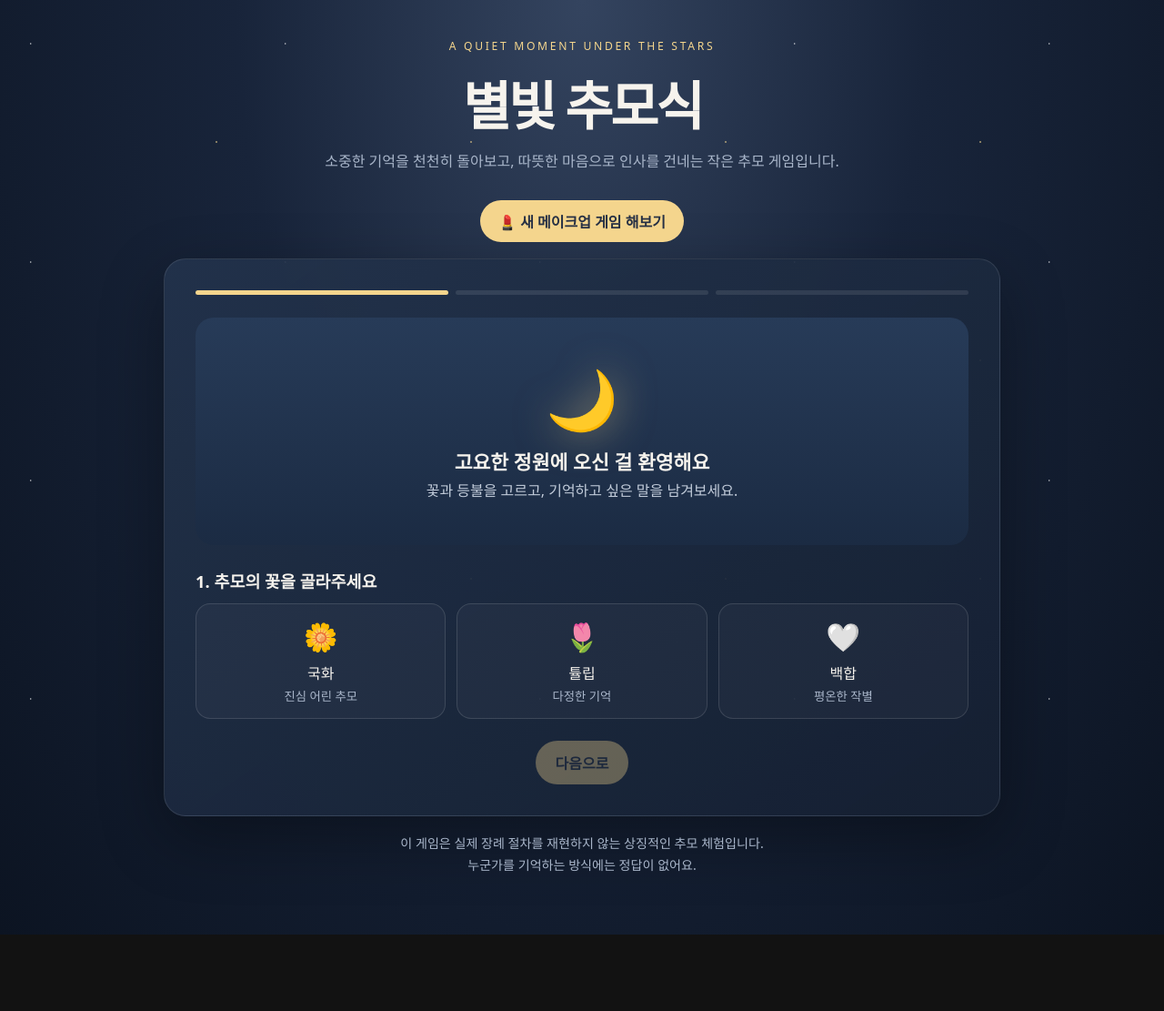
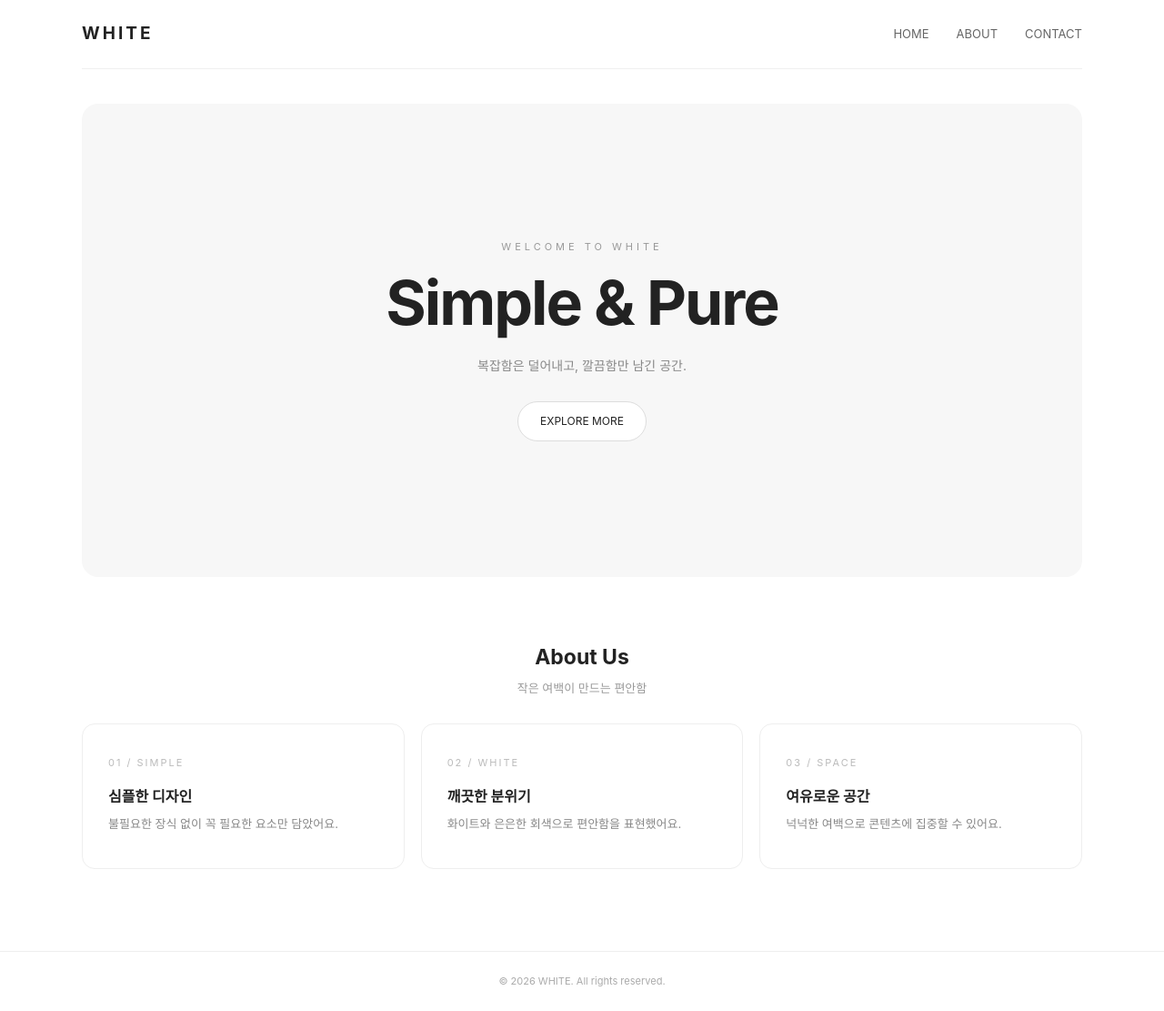
Before and after one commit to 26jj33m006-blip/26jj33m006-blip.github.io, a plain HTML site: page index.html in a window 1280 px wide. Shown: the whole page at 91% size. Before the commit the page ends 1027 px from the top, so only its background shows below. Drawn offline with Linux system fonts and the light colour scheme.

Commit message:
Replace homepage with minimal white design

```diff
--- a/index.html
+++ b/index.html
@@ -1,89 +1,119 @@
-<!doctype html>
+<!DOCTYPE html>
 <html lang="ko">
 <head>
-<meta charset="utf-8">
-<meta name="viewport" content="width=device-width, initial-scale=1">
-<meta name="theme-color" content="#111827">
-<title>별빛 추모식 — 작은 기억을 보내는 시간</title>
-<style>
-:root{color-scheme:dark;--bg:#101827;--panel:#1b2940;--gold:#f4d58d;--muted:#a9b6ca;--mint:#b9e2d0}
-*{box-sizing:border-box}body{margin:0;min-height:100vh;font-family:system-ui,-apple-system,"Noto Sans KR",sans-serif;color:#f6f3ed;background:radial-gradient(ellipse at 50% 0%,#34445f 0,#18243a 42%,#0c1422 100%);overflow-x:hidden}
-body:before{content:"";position:fixed;inset:0;pointer-events:none;opacity:.5;background-image:radial-gradient(2px 2px at 12% 20%,#fff 45%,transparent 55%),radial-gradient(1px 1px at 70% 15%,#fff 45%,transparent 55%),radial-gradient(2px 2px at 85% 65%,#f4d58d 45%,transparent 55%),radial-gradient(1px 1px at 30% 75%,#fff 45%,transparent 55%);background-size:280px 240px}
-main{width:min(920px,92vw);margin:0 auto;padding:42px 0 64px;position:relative}.eyebrow{text-align:center;color:var(--gold);letter-spacing:.22em;font-size:.76rem}.hero{text-align:center;margin:12px auto 28px}.hero h1{font-size:clamp(2rem,6vw,3.6rem);margin:8px 0;font-weight:650;letter-spacing:-.05em}.hero p{color:var(--muted);line-height:1.8;margin:0 auto;max-width:580px}
-.panel{background:linear-gradient(145deg,rgba(35,51,76,.92),rgba(21,32,50,.94));border:1px solid rgba(255,255,255,.1);border-radius:24px;padding:clamp(18px,4vw,34px);box-shadow:0 24px 70px #0005}
-.progress{display:flex;gap:8px;margin-bottom:25px}.step{height:5px;flex:1;border-radius:9px;background:#ffffff18}.step.active{background:var(--gold)}
-.scene{min-height:250px;border-radius:20px;background:linear-gradient(180deg,#273b58,#1b2b43);display:grid;place-items:center;text-align:center;padding:25px;position:relative;overflow:hidden}.moon{font-size:4rem;filter:drop-shadow(0 0 22px #f4d58d88)}.scene h2{margin:10px 0 4px;font-size:1.35rem}.scene p{color:#c2ccda;margin:0;line-height:1.7}
-.section-title{font-size:1.15rem;margin:26px 0 12px}.choices{display:grid;grid-template-columns:repeat(3,1fr);gap:12px}.choice{border:1px solid #ffffff20;background:#ffffff08;color:#f6f3ed;border-radius:16px;padding:15px 10px;cursor:pointer;transition:.2s;font:inherit}.choice:hover,.choice.selected{border-color:var(--gold);background:#f4d58d16;transform:translateY(-2px)}.choice .emoji{font-size:1.9rem;display:block;margin-bottom:7px}.choice small{display:block;color:var(--muted);margin-top:4px}
-textarea,input{width:100%;border:1px solid #ffffff25;background:#101b2c;color:#fff;border-radius:13px;padding:13px 14px;font:inherit;outline:none}textarea:focus,input:focus{border-color:var(--gold)}textarea{resize:vertical;min-height:82px}
-.actions{display:flex;gap:10px;justify-content:center;flex-wrap:wrap;margin-top:24px}.btn{border:0;border-radius:999px;padding:12px 22px;font:inherit;font-weight:650;cursor:pointer;background:var(--gold);color:#263044}.btn.secondary{background:#ffffff12;color:#f6f3ed;border:1px solid #ffffff25}.btn:disabled{opacity:.35;cursor:not-allowed}
-.note{font-size:.88rem;color:var(--muted);line-height:1.7;text-align:center;margin:18px 0 0}.hidden{display:none!important}.result{padding:24px;text-align:center}.result .lantern{font-size:5rem;animation:float 3s ease-in-out infinite;filter:drop-shadow(0 0 25px #f4d58d88)}.result h2{font-size:1.8rem;color:var(--gold)}.result p{line-height:1.9;color:#d2d9e4;white-space:pre-line}
-@keyframes float{50%{transform:translateY(-12px)}}@media(max-width:600px){main{padding-top:28px}.choices{grid-template-columns:1fr}.choice{display:flex;align-items:center;text-align:left;gap:12px}.choice .emoji{margin:0}.scene{min-height:210px}}
-</style>
+  <meta charset="UTF-8">
+  <meta name="viewport" content="width=device-width, initial-scale=1.0">
+  <meta name="theme-color" content="#ffffff">
+  <title>WHITE — Simple & Pure</title>
+  <style>
+    * { box-sizing: border-box; }
+    html { scroll-behavior: smooth; }
+    body {
+      margin: 0;
+      background: #fff;
+      color: #222;
+      font-family: -apple-system, BlinkMacSystemFont, "Segoe UI", sans-serif;
+      line-height: 1.6;
+    }
+    a { color: inherit; text-decoration: none; }
+    .wrap { width: min(1100px, calc(100% - 48px)); margin: auto; }
+    header {
+      height: 76px;
+      display: flex;
+      align-items: center;
+      justify-content: space-between;
+      border-bottom: 1px solid #f0f0f0;
+    }
+    .logo { font-size: 19px; font-weight: 700; letter-spacing: 3px; }
+    nav { display: flex; gap: 30px; color: #666; font-size: 13px; }
+    nav a:hover { color: #111; }
+    .hero {
+      min-height: 520px;
+      margin: 38px 0 70px;
+      padding: 80px 24px;
+      border-radius: 18px;
+      background: #f7f7f7;
+      display: flex;
+      flex-direction: column;
+      align-items: center;
+      justify-content: center;
+      text-align: center;
+    }
+    .eyebrow { color: #999; font-size: 11px; letter-spacing: 4px; }
+    h1 { margin: 12px 0; font-size: clamp(38px, 7vw, 68px); line-height: 1.15; letter-spacing: -2px; }
+    .hero p { color: #888; font-size: 14px; margin: 8px 0 28px; }
+    .button {
+      display: inline-block;
+      padding: 11px 24px;
+      border: 1px solid #ddd;
+      border-radius: 999px;
+      background: #fff;
+      font-size: 12px;
+      transition: .2s ease;
+    }
+    .button:hover { background: #222; border-color: #222; color: #fff; }
+    .section-title { text-align: center; margin-bottom: 28px; }
+    .section-title h2 { font-size: 23px; margin: 0 0 5px; }
+    .section-title p { margin: 0; color: #999; font-size: 13px; }
+    .cards { display: grid; grid-template-columns: repeat(3, 1fr); gap: 18px; margin-bottom: 90px; }
+    .card { padding: 28px; border: 1px solid #eee; border-radius: 14px; min-height: 160px; }
+    .card .number { color: #bbb; font-size: 11px; letter-spacing: 2px; }
+    .card h3 { font-size: 16px; margin: 14px 0 6px; }
+    .card p { color: #888; font-size: 13px; margin: 0; }
+    footer { border-top: 1px solid #eee; padding: 24px 0; color: #aaa; font-size: 11px; text-align: center; }
+    @media (max-width: 640px) {
+      .wrap { width: min(100% - 32px, 1100px); }
+      header { height: 66px; }
+      nav { gap: 14px; font-size: 11px; }
+      .hero { min-height: 410px; margin-top: 22px; }
+      .cards { grid-template-columns: 1fr; gap: 12px; }
+      .card { min-height: 130px; }
+    }
+  </style>
 </head>
 <body>
-<main>
-  <div class="eyebrow">A QUIET MOMENT UNDER THE STARS</div>
-  <header class="hero"><h1>별빛 추모식</h1><p>소중한 기억을 천천히 돌아보고, 따뜻한 마음으로 인사를 건네는 작은 추모 게임입니다.</p></header>
-  <p style="text-align:center;margin:0 auto 18px"><a href="/makeup/" style="display:inline-block;padding:11px 20px;border-radius:999px;background:#f4d58d;color:#263044;text-decoration:none;font-weight:700">💄 새 메이크업 게임 해보기</a></p>
-  <section class="panel" id="game">
-    <div class="progress" aria-label="진행 단계"><span class="step active"></span><span class="step"></span><span class="step"></span></div>
-    <div class="scene" id="scene"><div><div class="moon">🌙</div><h2>고요한 정원에 오신 걸 환영해요</h2><p>꽃과 등불을 고르고, 기억하고 싶은 말을 남겨보세요.</p></div></div>
-    <div id="stage1">
-      <h3 class="section-title">1. 추모의 꽃을 골라주세요</h3>
-      <div class="choices" id="flowers">
-        <button class="choice" data-value="🌼 국화"><span class="emoji">🌼</span>국화<small>진심 어린 추모</small></button>
-        <button class="choice" data-value="🌷 튤립"><span class="emoji">🌷</span>튤립<small>다정한 기억</small></button>
-        <button class="choice" data-value="🤍 백합"><span class="emoji">🤍</span>백합<small>평온한 작별</small></button>
+  <header class="wrap">
+    <a class="logo" href="#home">WHITE</a>
+    <nav aria-label="메인 메뉴">
+      <a href="#home">HOME</a>
+      <a href="#about">ABOUT</a>
+      <a href="#contact">CONTACT</a>
+    </nav>
+  </header>
+
+  <main class="wrap">
+    <section class="hero" id="home">
+      <span class="eyebrow">WELCOME TO WHITE</span>
+      <h1>Simple &amp; Pure</h1>
+      <p>복잡함은 덜어내고, 깔끔함만 남긴 공간.</p>
+      <a class="button" href="#about">EXPLORE MORE</a>
+    </section>
+
+    <section id="about">
+      <div class="section-title">
+        <h2>About Us</h2>
+        <p>작은 여백이 만드는 편안함</p>
       </div>
-      <div class="actions"><button class="btn" id="to2" disabled>다음으로</button></div>
-    </div>
-    <div id="stage2" class="hidden">
-      <h3 class="section-title">2. 마음을 담을 등불을 골라주세요</h3>
-      <div class="choices" id="lights">
-        <button class="choice" data-value="🕯️ 작은 촛불"><span class="emoji">🕯️</span>작은 촛불<small>조용한 위로</small></button>
-        <button class="choice" data-value="🏮 따뜻한 등불"><span class="emoji">🏮</span>따뜻한 등불<small>오래도록 빛나는 기억</small></button>
-        <button class="choice" data-value="✨ 별빛"><span class="emoji">✨</span>별빛<small>하늘에 전하는 인사</small></button>
+      <div class="cards">
+        <article class="card">
+          <span class="number">01 / SIMPLE</span>
+          <h3>심플한 디자인</h3>
+          <p>불필요한 장식 없이 꼭 필요한 요소만 담았어요.</p>
+        </article>
+        <article class="card">
+          <span class="number">02 / WHITE</span>
+          <h3>깨끗한 분위기</h3>
+          <p>화이트와 은은한 회색으로 편안함을 표현했어요.</p>
+        </article>
+        <article class="card">
+          <span class="number">03 / SPACE</span>
+          <h3>여유로운 공간</h3>
+          <p>넉넉한 여백으로 콘텐츠에 집중할 수 있어요.</p>
+        </article>
       </div>
-      <div class="actions"><button class="btn secondary" id="back1">이전</button><button class="btn" id="to3" disabled>다음으로</button></div>
-    </div>
-    <div id="stage3" class="hidden">
-      <h3 class="section-title">3. 전하고 싶은 말을 남겨주세요</h3>
-      <p class="note" style="text-align:left;margin:0 0 10px">이름이나 짧은 추모 문구를 적어도 좋아요. 비워두어도 진행할 수 있어요.</p>
-      <input id="memoryName" maxlength="24" placeholder="기억하고 싶은 이름 (선택)">
-      <textarea id="message" maxlength="180" placeholder="고마웠어요. 함께한 시간을 소중히 기억할게요."></textarea>
-      <div class="actions"><button class="btn secondary" id="back2">이전</button><button class="btn" id="finish">등불 보내기</button></div>
-    </div>
-    <div id="ending" class="hidden result">
-      <div class="lantern" id="endEmoji">🏮</div><h2>별빛 아래, 마음을 전했어요</h2>
-      <p id="endText"></p>
-      <button class="btn" id="restart">처음부터 다시 하기</button>
-    </div>
-  </section>
-  <p class="note">이 게임은 실제 장례 절차를 재현하지 않는 상징적인 추모 체험입니다.<br>누군가를 기억하는 방식에는 정답이 없어요.</p>
-</main>
-<script>
-const state={flower:"",light:""};
-const stages=["stage1","stage2","stage3"];
-const bars=[...document.querySelectorAll(".step")];
-function selectGroup(id,key,next){document.querySelectorAll("#"+id+" .choice").forEach(btn=>btn.addEventListener("click",()=>{document.querySelectorAll("#"+id+" .choice").forEach(x=>x.classList.remove("selected"));btn.classList.add("selected");state[key]=btn.dataset.value;next.disabled=false;}));}
-selectGroup("flowers","flower",document.getElementById("to2"));
-selectGroup("lights","light",document.getElementById("to3"));
-function show(n){stages.forEach((id,i)=>document.getElementById(id).classList.toggle("hidden",i!==n));document.getElementById("ending").classList.add("hidden");bars.forEach((b,i)=>b.classList.toggle("active",i<=n));}
-document.getElementById("to2").onclick=()=>{show(1);document.getElementById("scene").innerHTML="<div><div class='moon'>🌌</div><h2>마음에 드는 등불을 골라보세요</h2><p>작은 빛 하나에도 따뜻한 마음을 담을 수 있어요.</p></div>";};
-document.getElementById("back1").onclick=()=>show(0);
-document.getElementById("to3").onclick=()=>{show(2);document.getElementById("scene").innerHTML="<div><div class='moon'>💫</div><h2>마지막 인사를 준비해요</h2><p>천천히 생각하고, 전하고 싶은 말을 적어보세요.</p></div>";};
-document.getElementById("back2").onclick=()=>show(1);
-document.getElementById("finish").onclick=()=>{
- const name=document.getElementById("memoryName").value.trim();
- const msg=document.getElementById("message").value.trim()||"함께한 시간을 소중히 기억할게요.";
- document.getElementById("game").querySelectorAll("#stage1,#stage2,#stage3").forEach(x=>x.classList.add("hidden"));
- document.getElementById("game").querySelector(".progress").classList.add("hidden");
- document.getElementById("ending").classList.remove("hidden");
- document.getElementById("endEmoji").textContent=state.light.split(" ")[0]||"🏮";
- document.getElementById("endText").textContent=(name?name+"에게\n":"")+state.flower+"을(를) 놓고 "+state.light+"을(를) 골랐어요.\n\n“"+msg+"”\n\n당신의 따뜻한 기억이 별빛처럼 오래 머물기를 바랍니다.";
- document.getElementById("scene").classList.add("hidden");
-};
-document.getElementById("restart").onclick=()=>location.reload();
-</script>
+    </section>
+  </main>
+
+  <footer id="contact">© 2026 WHITE. All rights reserved.</footer>
 </body>
 </html>
```
